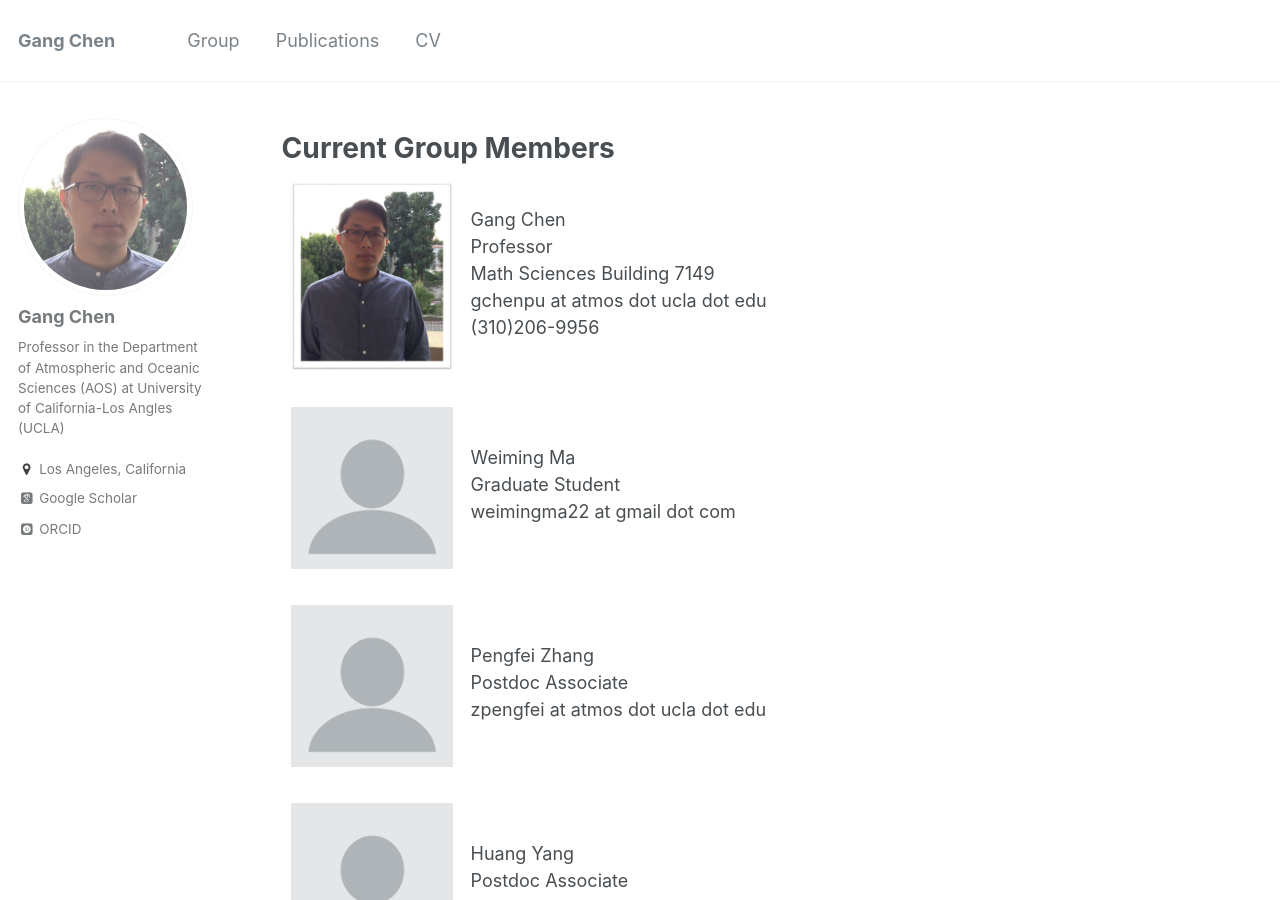
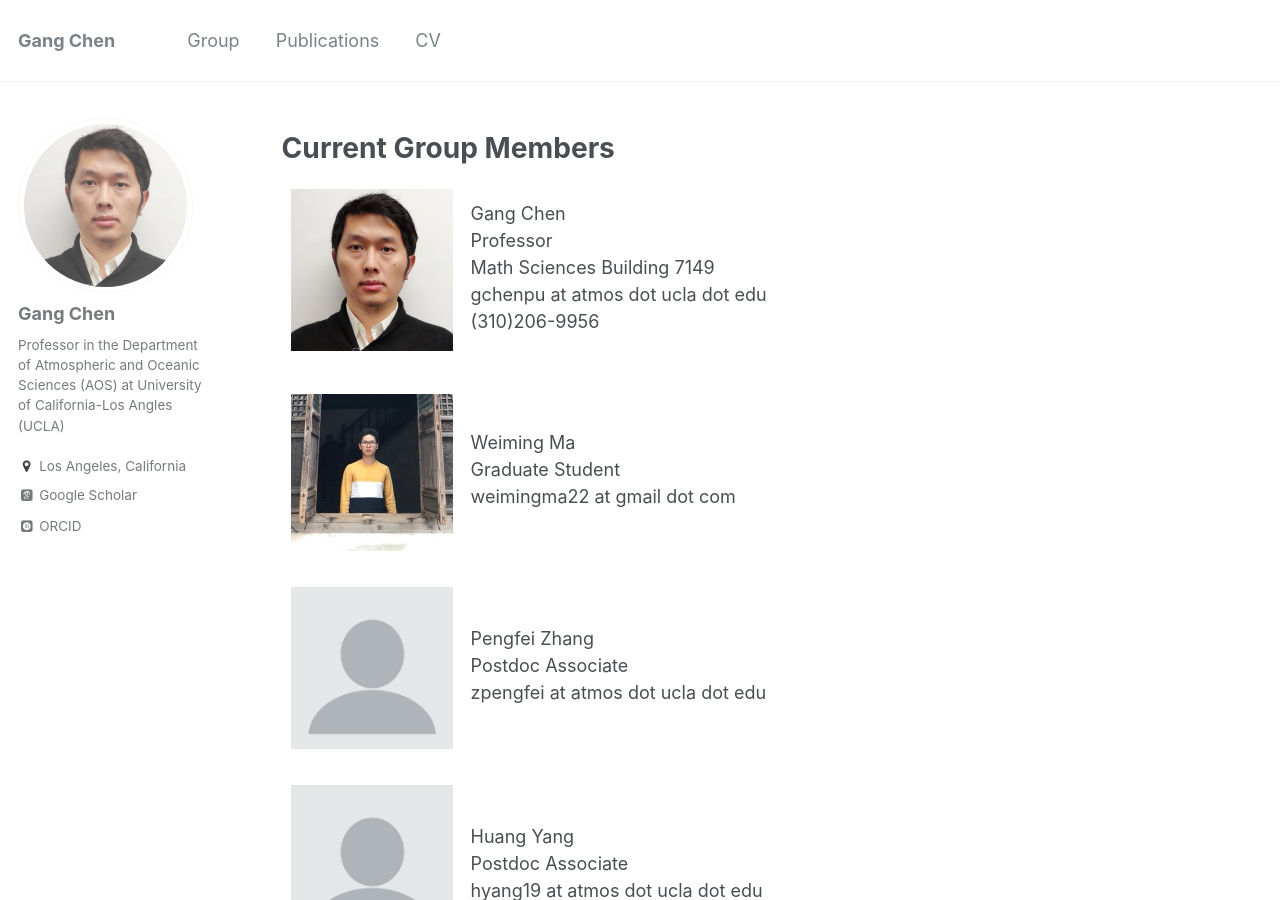
Before and after one commit to gchenpu/gchenpu.github.io, a Jekyll site: the page built from _pages/group.html, in a window 1280 px wide and 900 px high. Built offline with Jekyll 4.4.1, drawn with Linux system fonts in a browser that asks for light colours; some web fonts are replaced; comment, search, counter and statistics services are not loaded.

Commit message:
upload LWA code; update profile images

```diff
--- a/_config.yml
+++ b/_config.yml
@@ -79,7 +79,7 @@ analytics:
 # Site Author
 author:
   name             : "Gang Chen"
-  avatar           : "profile.jpg"
+  avatar           : "GChen.png"
   bio              : "Professor in the Department of Atmospheric and Oceanic Sciences (AOS) at University of California-Los Angles (UCLA)"
   location         : "Los Angeles, California"
   employer         :
--- a/_pages/group.html
+++ b/_pages/group.html
@@ -12,7 +12,7 @@ author_profile: true
 <table class="bio-photo">
   <col width="180" />
   <tr>
-        <td><img src='/images/GChen.jpg'></td>
+        <td><img src='/images/GChen.PNG'></td>
         <td><p> Gang Chen <br>
                 Professor <br>
                 Math Sciences Building 7149 <br>
@@ -24,7 +24,7 @@ author_profile: true
 <table class="bio-photo">
   <col width="180" />
   <tr>
-        <td><img src='/images/profile.png'></td>
+        <td><img src='/images/WMa2.jpg'></td>
         <td><p>  Weiming Ma <br>
                 Graduate Student <br>
                 weimingma22 at gmail dot com <p></td>
```
Also changed, not shown: files/LWA/readme.txt (added), images/GChen.png (added), images/WMa.JPG (added), images/WMa2.jpg (added), 2 other files.
